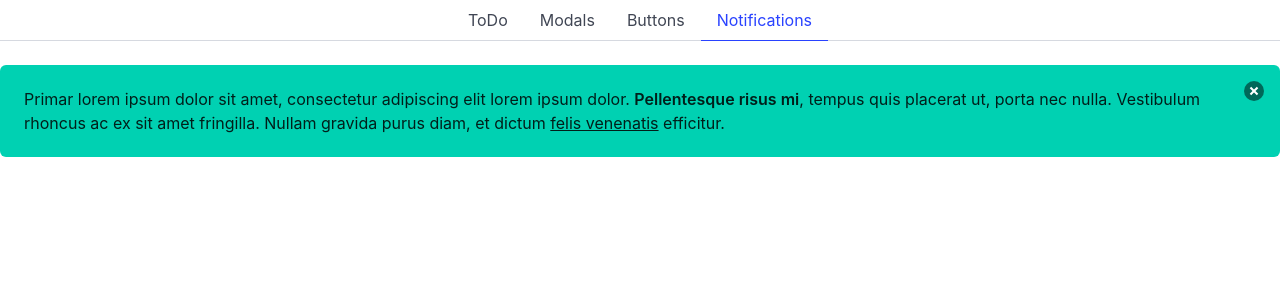
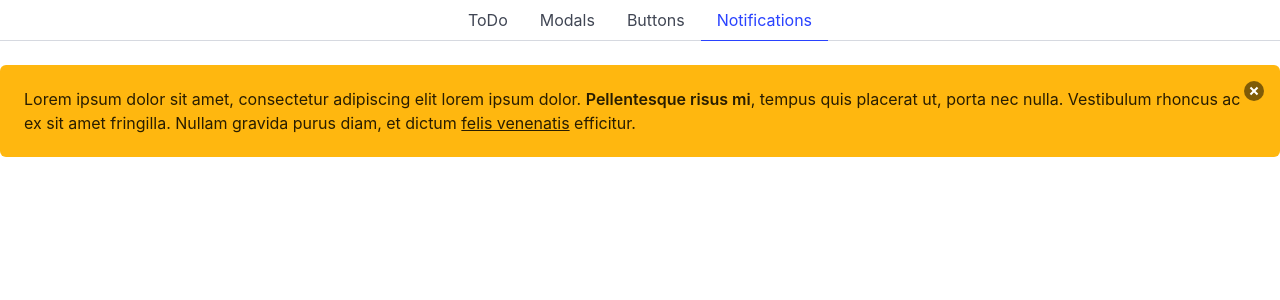
Before and after one commit to KustiKaljoMM23/mm23learnnode, a Vue app: page /notifications in a window 1280 px wide. Shown: the top 300 px of the page. Built offline with nearby package versions, Linux system fonts and the light colour scheme.

Commit message:
Fixed notification component again

```diff
--- a/src/components/Notification.vue
+++ b/src/components/Notification.vue
@@ -1,7 +1,7 @@
 <script setup>
 import { computed } from 'vue';
 let props = defineProps({
-color: {
+    color: {
         type: String,
         required: false,
         validator(value, props) {
@@ -12,19 +12,32 @@ color: {
                 'success',
                 'warning',
                 'danger',
-                'white',
                 'light',
-                'dark',
-                'text',
-                'ghost',
             ].includes(value);
         }
     },
+    light: {
+        type: Boolean,
+        required: false,
+    },
+
 });
 
+let classNames = computed(() => {
+    let names = [];
+    if(props.color){
+        names.push('is-' + props.color);
+    }
+    if(props.light){
+        names.push('is-light');
+    }
+    console.log(props);
+    return names.join(' ');
+})
 </script>
 <template>
-    <button class="notification" :class="classNames">
-        <slot></slot>
-    </button>
+   <div class="notification" :class="classNames">
+  <button class="delete"></button>
+  <slot></slot>
+</div>
 </template>
--- a/src/pages/NotificationExample.vue
+++ b/src/pages/NotificationExample.vue
@@ -1,12 +1,11 @@
 <script setup>
-import Btn from '../components/Notification.vue';
+import Notification from '../components/Notification.vue';
 </script>
 <template>
-    <div class="notification is-primary">
-  <button class="delete"></button>
-  Primar lorem ipsum dolor sit amet, consectetur adipiscing elit lorem ipsum
-  dolor. <strong>Pellentesque risus mi</strong>, tempus quis placerat ut, porta
-  nec nulla. Vestibulum rhoncus ac ex sit amet fringilla. Nullam gravida purus
-  diam, et dictum <a>felis venenatis</a> efficitur.
-</div>
+    <Notification class="notification" color="warning">
+  Lorem ipsum dolor sit amet, consectetur adipiscing elit lorem ipsum dolor.
+  <strong>Pellentesque risus mi</strong>, tempus quis placerat ut, porta nec
+  nulla. Vestibulum rhoncus ac ex sit amet fringilla. Nullam gravida purus diam,
+  et dictum <a>felis venenatis</a> efficitur.
+</Notification>
 </template>
```
